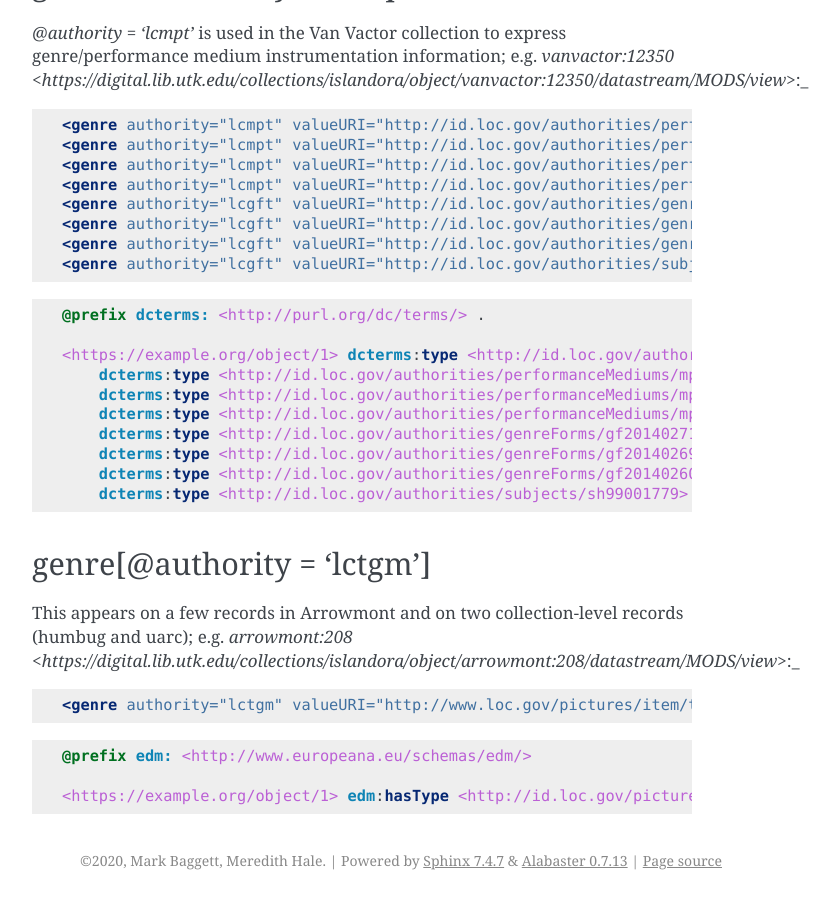
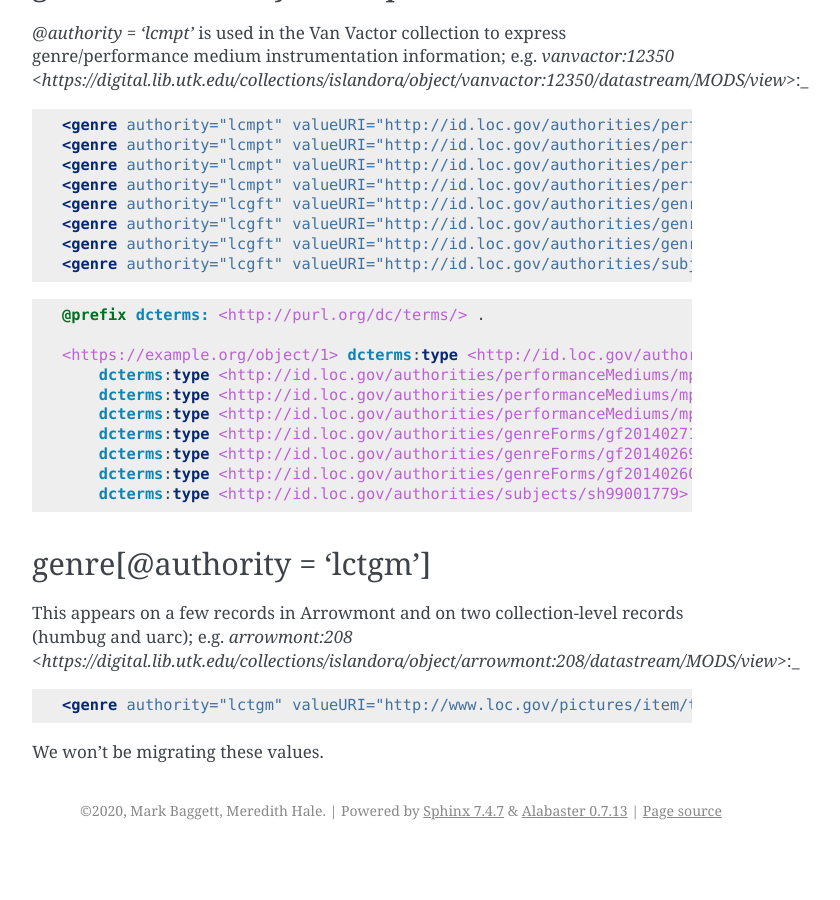
Before and after one commit to UTKcataloging/mods_to_rdf, a Sphinx documentation site: the page built from docs/source/top_level_elements/genre.rst, in a window 1280 px wide and 900 px high, scrolled down 1968 px. Shown: the whole window, without its empty margins (388-1228 px from the left). Built offline with Sphinx 7.4.7, drawn with Linux system fonts in a browser that asks for light colours; formulas are drawn with MathJax 3; after the commit the page ends 2818 px from its top, so only the background shows below that.

Commit message:
Add comment on `lctgm` values.

```diff
--- a/docs/source/top_level_elements/genre.rst
+++ b/docs/source/top_level_elements/genre.rst
@@ -134,8 +134,4 @@ This appears on a few records in Arrowmont and on two collection-level records (
 
     <genre authority="lctgm" valueURI="http://www.loc.gov/pictures/item/tgm009266/">scrapbooks</genre>
 
-.. code-block:: turtle
-
-    @prefix edm: <http://www.europeana.eu/schemas/edm/>
-
-    <https://example.org/object/1> edm:hasType <http://id.loc.gov/pictures/item/tgm009266> . # questions about this URI - https://www.loc.gov/pictures/collection/tgm/item/tgm009266/
+We won't be migrating these values.
```
